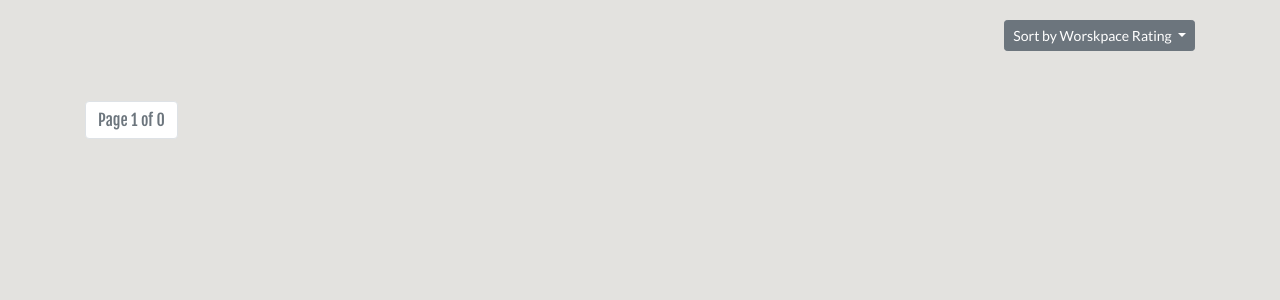
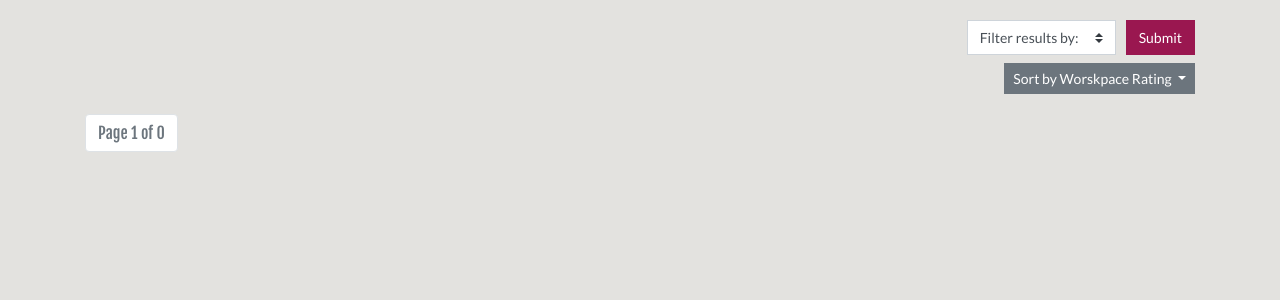
Before and after one commit to vishkid84/Workspace-showcase, a Flask app: page /get_workspaces in a window 1280 px wide. Shown: the part 56-356 px from the top of the page. Run offline with Flask 2, Linux system fonts and the light colour scheme; data that the repository does not hold is empty; some libraries are stand-ins or nearby versions.

Commit message:
Added filter by workspace room in workspaces.html

```diff
--- a/app.py
+++ b/app.py
@@ -21,7 +21,7 @@ app.config["SECRET_KEY"] = os.urandom(24)
 mongo = PyMongo(app)
 
 # Number of workspaces to be displayed per page
-page_limit = 3
+page_limit = 9
 
 @app.route('/')
 def home():
@@ -54,6 +54,28 @@ def profile():
     session_username=session['username'], page='profile')
 
 
+@app.route('/filter', methods=['POST', 'GET'])
+def filter():
+    # get current page for pagination
+    current_page = int(request.args.get('current_page', 1))
+    # get total of all the workspaces in db
+    total = mongo.db.workspaces.count({})
+    # Add current_position of the current page set at 0
+    current_position = int(request.args.get('current_position', 0))
+    # Show the maximum number of pages
+    max_pages = int(math.ceil(total / page_limit))
+
+    result = request.form.get('filter_results')
+    if result is None:
+        workspaces = mongo.db.workspaces.find().sort("_id", -1).limit(page_limit).skip(current_position)
+        return render_template("workspaces.html",
+            workspaces=workspaces, current_page=current_page, page_limit=page_limit, total=total,
+            current_position=current_position, max_pages=max_pages, page='get_workspaces')
+    workspaces=mongo.db.workspaces.find({'workspace_room': result}).sort("_id", -1).limit(page_limit).skip(current_position)
+    return render_template('workspaces.html', workspaces=workspaces, current_page=current_page, page_limit=page_limit, total=total,
+            current_position=current_position, max_pages=max_pages, page='filter')
+
+
 @app.route('/sort_ascending')
 def sort_ascending():
     # get current page for pagination
@@ -76,9 +98,9 @@ def sort_ascending():
         if profile_page == 'profile':
             return render_template("profile.html", workspaces=mongo.db.workspaces.find({'username': session['username']}).sort("workspace_rating", 1),
                     session_username=session['username'], page='profile')
-    else:
-        flash('You need to be logged in', 'warning')
-        return redirect(url_for('login'))
+        else:
+            flash('You need to be logged in', 'warning')
+            return redirect(url_for('login'))
 
     workspaces = mongo.db.workspaces.find().sort("workspace_rating", 1).limit(page_limit).skip(current_position)
     return render_template("workspaces.html",
@@ -102,9 +124,9 @@ def sort_descending():
         if profile_page == 'profile':
             return render_template("profile.html", workspaces=mongo.db.workspaces.find({'username': session['username']}).sort("workspace_rating", -1),
                     session_username=session['username'], page='profile')
-    else:
-        flash('You need to be logged in', 'warning')
-        return redirect(url_for('login'))
+        else:
+            flash('You need to be logged in', 'warning')
+            return redirect(url_for('login'))
 
     workspaces = mongo.db.workspaces.find().sort("workspace_rating", -1).limit(page_limit).skip(current_position)
     return render_template("workspaces.html",
--- a/static/css/style.css
+++ b/static/css/style.css
@@ -16,7 +16,11 @@ body{
     margin-bottom: 100px;
 }
 
-.workspaces-container, .add-workspace-container, .charts-container{
+.workspaces-container{
+    margin-top: 20px;
+}
+
+.add-workspace-container, .charts-container{
     margin-top: 50px;
 }
 
@@ -41,7 +45,7 @@ body{
     border-color: #9A1750;
 }
 
-.btn-dark{
+.btn{
     border-radius: 0;
 }
 
@@ -139,3 +143,17 @@ footer{
 .sort-container .dropdown-item{
         font-size: .875rem;
 }
+
+iframe{
+    margin-bottom: 15px;
+}
+
+#filter-results{
+    font-size: 14px;
+    border-radius: 0;
+}
+
+.filter-btn{
+    font-size: 14px;
+    margin-right: 15px;
+}
--- a/templates/workspaces.html
+++ b/templates/workspaces.html
@@ -2,6 +2,31 @@
 
 {% block content %}
 
+    <div class="container filter-container">
+        <div class="row justify-content-end">
+            <form action="{{url_for('filter')}}" method="POST">
+                <div class="form-row align-items-center">
+                    <div class="col-auto mb-2">
+                    <select class="custom-select mr-sm-2" id="filter-results" name="filter_results" aria-label="filter_results">
+                        <option selected disabled>Filter results by:</option>
+                        <optgroup label="Workspace room">
+                            <option value="Balcony">Balcony</option>
+                            <option value="Bedroom">Bedroom</option>
+                            <option value="Kitchen">Kitchen</option>
+                            <option value="Living room">Living room</option>
+                            <option value="Office room">Office room</option>
+                            <option value="Outdoors">Outdoors</option>
+                            <option value="Outdoors">Others</option>
+                        </optgroup>
+                    </select>
+                    </div>
+                    <div class="col-auto mb-2">
+                    <button type="submit" class="btn btn-danger text-white filter-btn" >Submit</button>
+                    </div>
+                </div>
+            </form>
+        </div>
+    </div>
 
     <div class="container sort-container">
         <div class="row justify-content-end">
@@ -50,6 +75,7 @@
         <div class="row">
             <div class="col">
                 <div aria-label="Page navigation example">
+                    {% if page != 'filter' %}
                     <ul class="pagination">
                         <!-- If current position of the page is higher than 0, show 'previous' button -->
                         {%if current_position >0 %}
@@ -72,6 +98,7 @@
                         </li>
                         {% endif %}
                     </ul>
+                    {% endif %}
                 </div>
             </div>
         </div>
```
Also changed, not shown: templates/charts.html (+8 -3 lines), templates/addworkspaces.html (line endings or trailing spaces).
